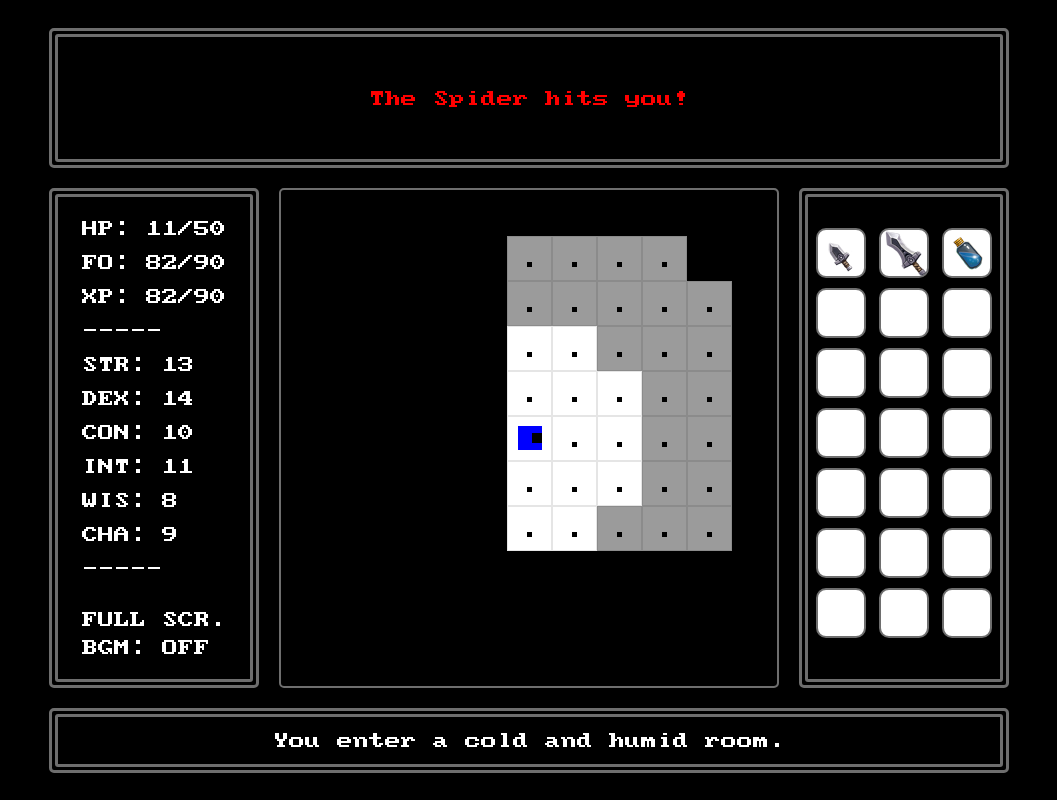
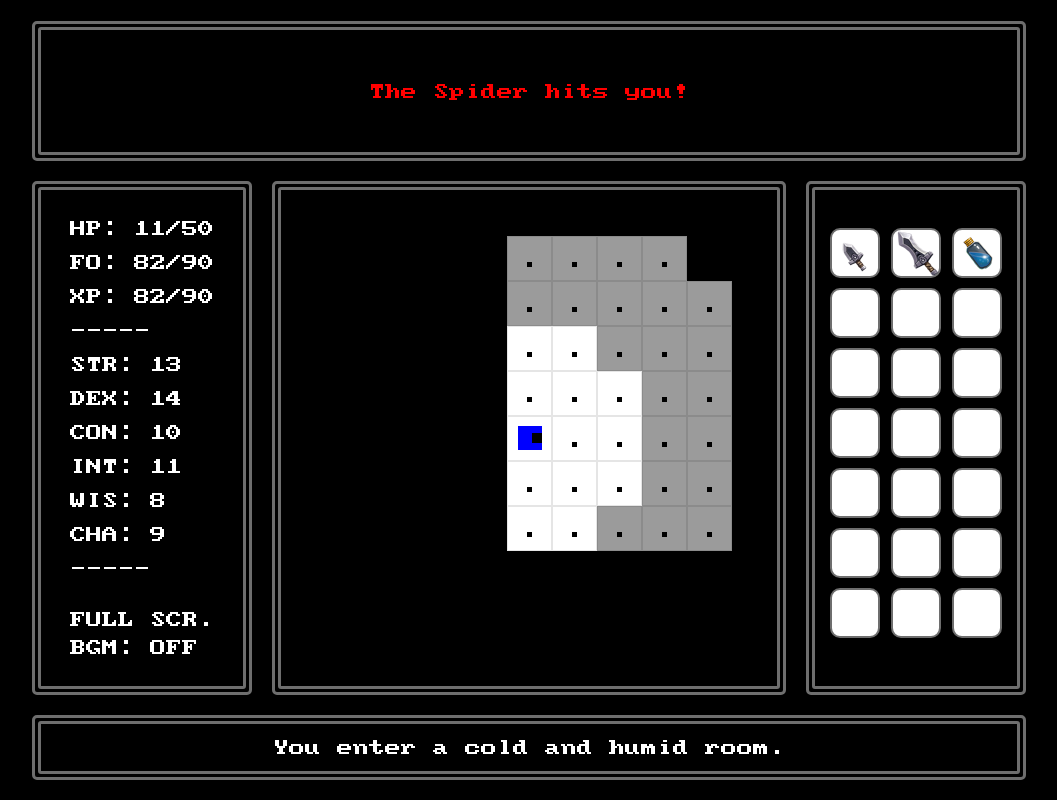
Before and after one commit to TimAstier/react-roguelike, a React (Create React App) app: page / in a window 1280 px wide. Shown: the whole page, without its empty margins (111-1168 px from the left). Built offline with nearby package versions, Linux system fonts and the light colour scheme; no server answers.

Commit message:
Add DoubleBorders around Viewport

```diff
--- a/src/components/Game.tsx
+++ b/src/components/Game.tsx
@@ -18,7 +18,7 @@ const Wrapper = styled.div`
 `;
 
 const SideWrapper = styled.div`
-  width: 220px;
+  width: 230px;
   background-color: black;
   color: white;
 `;
@@ -114,7 +114,7 @@ export const Game: React.FC<Props> = (props) => {
   };
 
   return (
-    <div>
+    <div style={{ userSelect: 'none' }}>
       <EventLogs />
       <Wrapper>
         <SideWrapper
@@ -163,11 +163,11 @@ export const Game: React.FC<Props> = (props) => {
             </div>
           </DoubleBorders>
         </SideWrapper>
-        <Viewport>
-          {/* <DoubleBorders> */}
-          {renderGameContent()}
-          {/* </DoubleBorders> */}
-        </Viewport>
+        <div>
+          <DoubleBorders>
+            <Viewport>{renderGameContent()}</Viewport>
+          </DoubleBorders>
+        </div>
         <SideWrapper
           style={{
             marginLeft: '15px',
--- a/src/components/Inventory.tsx
+++ b/src/components/Inventory.tsx
@@ -32,7 +32,7 @@ const SlotsWrapper = styled.div`
   display: flex;
   flex-wrap: wrap;
   justify-content: space-between;
-  width: 92%;
+  width: 85%;
 `;
 
 // TODO: Left arm / Right arm
--- a/src/components/Viewport.tsx
+++ b/src/components/Viewport.tsx
@@ -8,10 +8,10 @@ const Wrapper = styled.div`
   width: ${() => `${VIEWPORT_WIDTH_IN_PIXELS}px`};
   height: ${() => `${VIEWPORT_WIDTH_IN_PIXELS}px`};
   background-color: black;
-  border: solid 5px black;
+  /* border: solid 5px black;
   border-spacing: border-box;
   border: 2px solid #6e6e6e;
-  border-radius: 5px;
+  border-radius: 5px; */
 `;
 
 const Viewport: React.FC = (props) => {
```
Also changed, not shown: 1 other file (tests, documents, lock files or other folders).
